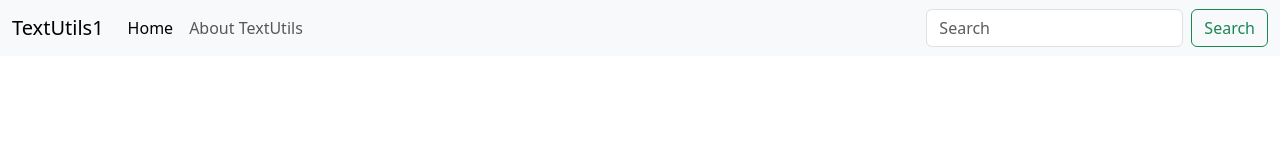
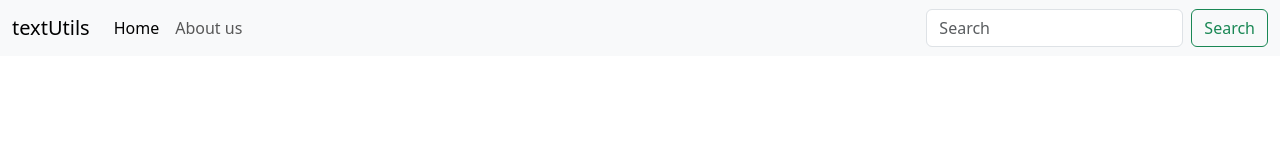
Before and after one commit to rahulrwt09/ReactWithHarry1, a React (Create React App) app: page / in a window 1280 px wide. Shown: the top 160 px of the page. Built offline with nearby package versions, Linux system fonts and the light colour scheme.

Commit message:
default props

```diff
--- a/src/App.js
+++ b/src/App.js
@@ -3,9 +3,9 @@ import Navbar from "./components/Navbar";
 function App() {
   return (
     <>
-    <Navbar title="TextUtils1" aboutText="About TextUtils"/>
+    <Navbar />
     </>
-  );
+  )
 }
 
 export default App;
--- a/src/components/Navbar.js
+++ b/src/components/Navbar.js
@@ -1,4 +1,5 @@
 import React from 'react'
+import PropTypes from 'prop-types'
 
 export default function Navbar(props) {
   return (
@@ -33,3 +34,10 @@ export default function Navbar(props) {
      </>
   )
 }
+Navbar.prototype={title:PropTypes.string.isRequired,
+ aboutText:PropTypes.string.isRequired,
+}
+Navbar.defaultProps= {
+      title:"textUtils",
+     aboutText:"About us"
+}
```
